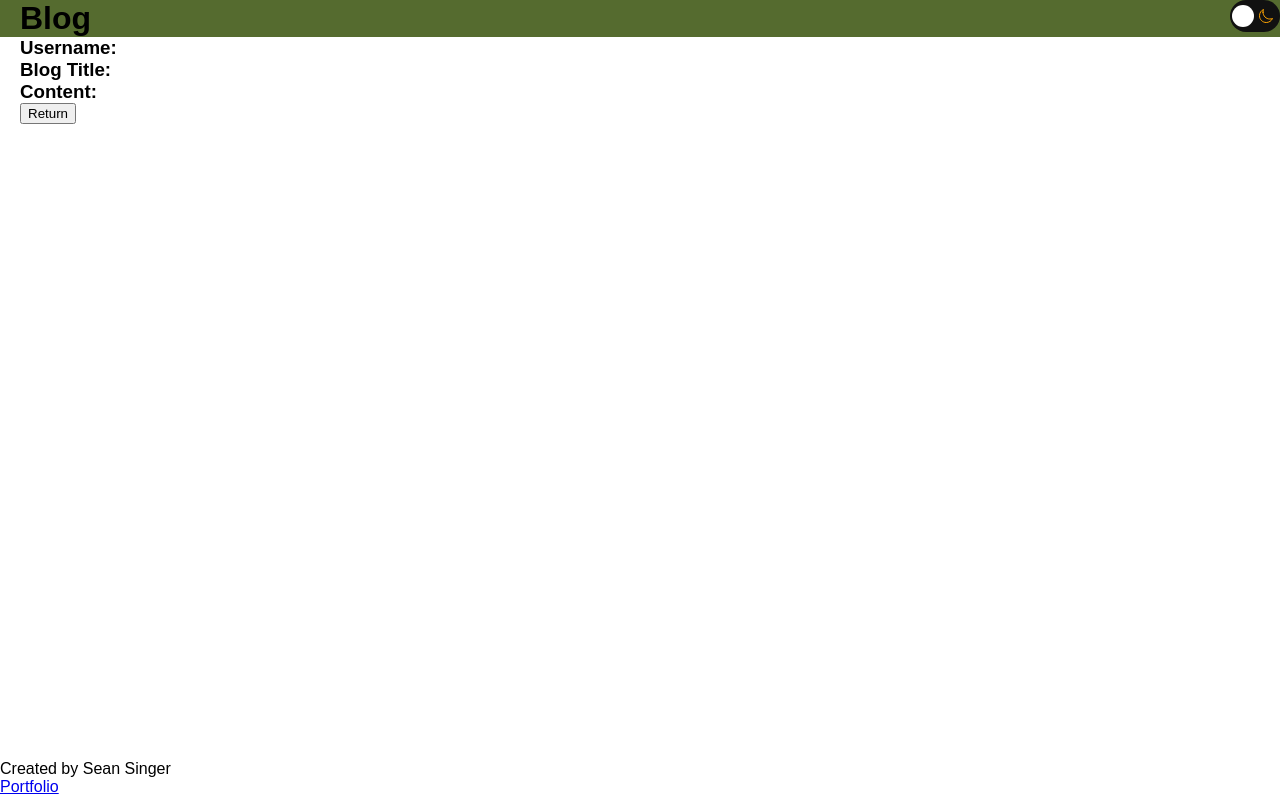
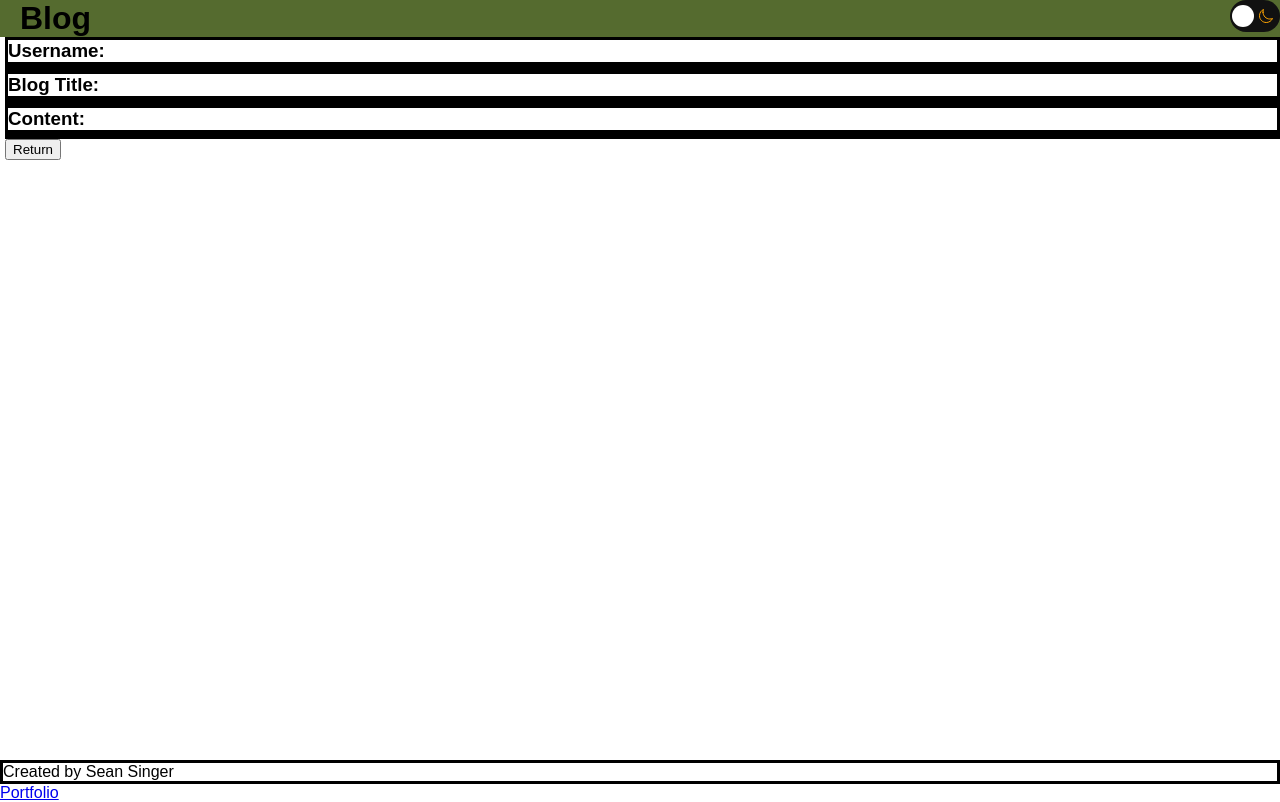
Before and after one commit to S1NGS1NG80/my-blog, a plain HTML site: page blog.html in a window 1280 px wide. Drawn offline with nearby package versions, Linux system fonts and the light colour scheme.

Commit message:
added some comments in the js files.

```diff
--- a/assets/css/blog.css
+++ b/assets/css/blog.css
@@ -2,7 +2,6 @@
     padding: 5;
     margin: 0;
     box-sizing: border-box;
-
 }
 
 body {
@@ -11,9 +10,7 @@ body {
     color: black;
     font-family: "Fira Sans", sans-serif;
     background-color: white;
-
 }
-
 
 h1 {
     background-color: darkolivegreen;
@@ -21,13 +18,17 @@ h1 {
     padding-left: 20px;
 }
 
+h3, p {
+    border: solid;
+}
+
 main {
-       padding-left: 20px;
+       padding-left: 5px;
 }
+
 .checkbox {
     opacity: 0;
     position: absolute;
-
 }
 
 .label {
--- a/assets/js/blog.js
+++ b/assets/js/blog.js
@@ -9,8 +9,9 @@ const username = localStorage.getItem('username');
 const blogTitle = localStorage.getItem('blogTitle');
 const content = localStorage.getItem('content');
 
-console.log(username, blogTitle, content);
+// console.log(username, blogTitle, content);
 
+// displays user info and content
 document.getElementById("username").textContent = username;
 document.getElementById("blogTitle").textContent = blogTitle;
 document.getElementById("content").textContent = content;
--- a/assets/js/form.js
+++ b/assets/js/form.js
@@ -9,5 +9,6 @@ form.addEventListener('submit', (event) => {
     localStorage.setItem('username', username);
     localStorage.setItem('blogTitle', blogTitle);
     localStorage.setItem('content', content);
+
     window.open("blog.html", "_self");
 })
```
Also changed, not shown: blog.html (+1 -0 lines).
